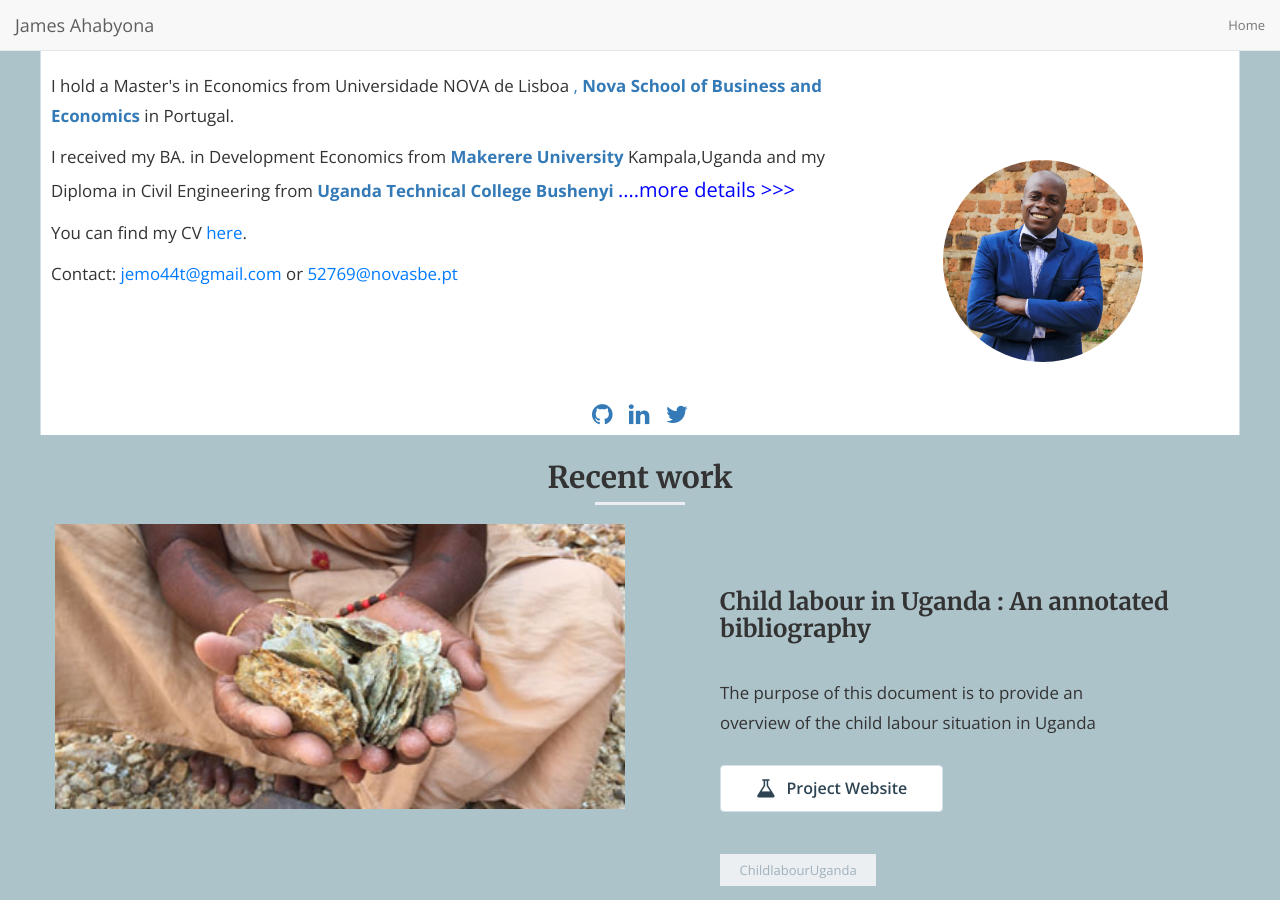
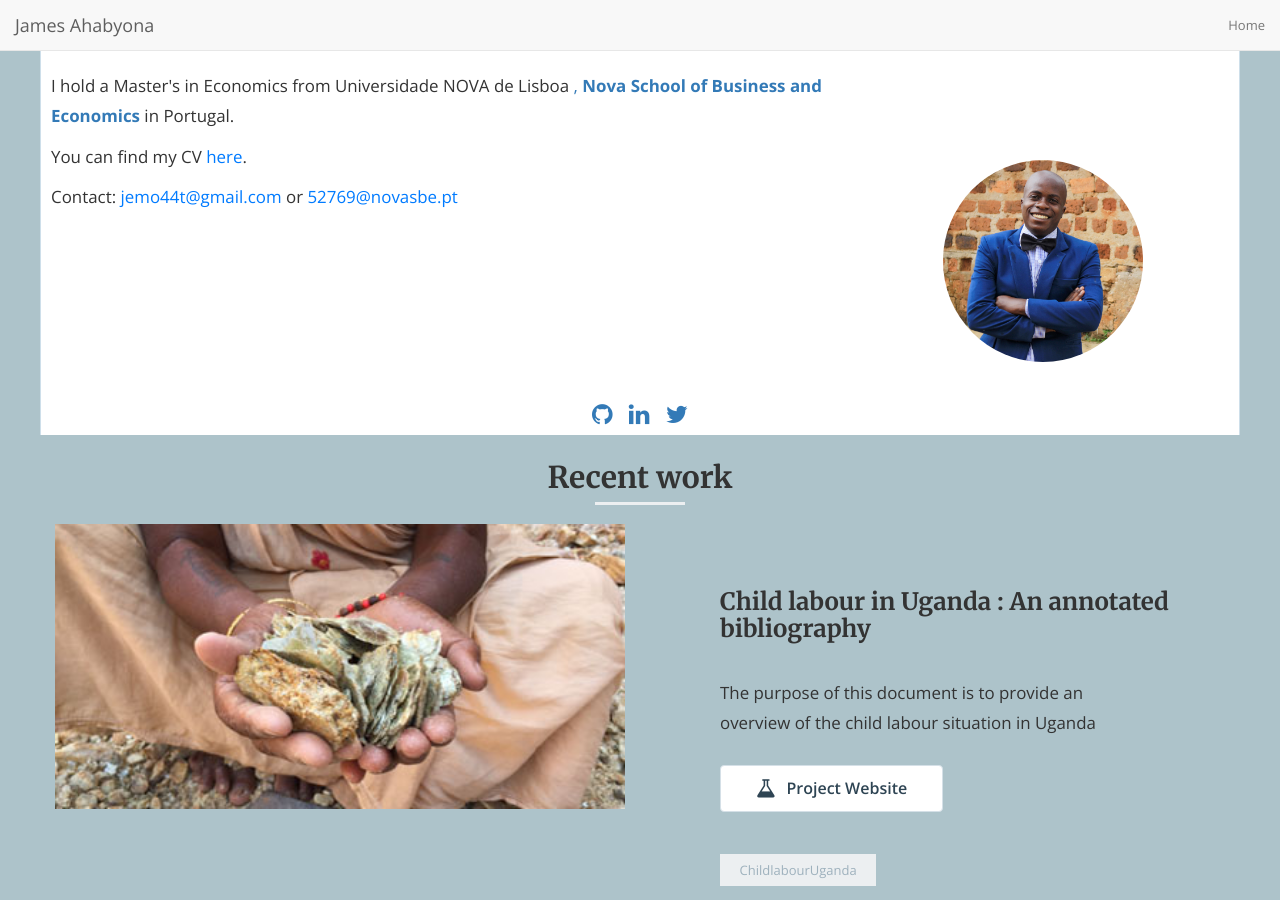
Before and after one commit to mariaelenaguer/mariaelenaguer.github.io, a Jekyll site: the page built from index.html, in a window 1280 px wide and 900 px high. Built offline with Jekyll 4.4.1, drawn with Linux system fonts in a browser that asks for light colours; nearby versions of some CDN libraries; the list of posts is cut into pages by our own code.

Commit message:
Update home-hero.html

```diff
--- a/_includes/home-hero.html
+++ b/_includes/home-hero.html
@@ -76,9 +76,7 @@
             Business and Economics</b></a> in Portugal.
       </p>
       </p>
-      <p class="text-left">
-        I received my BA. in Development Economics from <a href="https://bams.mak.ac.ug/school-of-economics/" target="_blank"><b>Makerere University</b></a> Kampala,Uganda and my Diploma in Civil Engineering from <a href="https://utcbushenyi.ac.ug/"target="_blank"><b>Uganda Technical College Bushenyi </b></a><a <a href="https://jamesahabyona.github.io/About/" style="font-size:20px; color:blue ">....more details &gt;&gt;&gt;</a>
-</b></a>
+
       </p>
 
       <p class="text-left">
```
